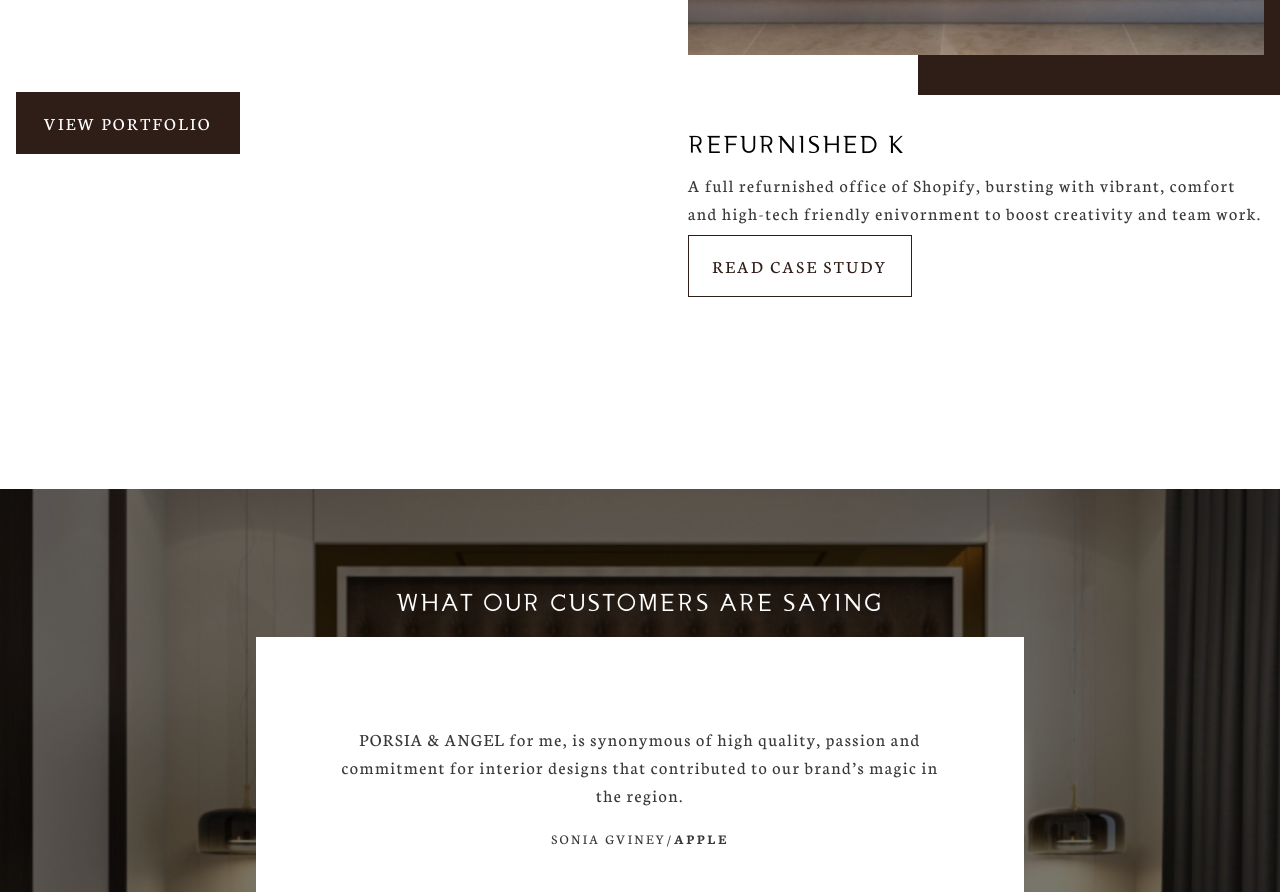
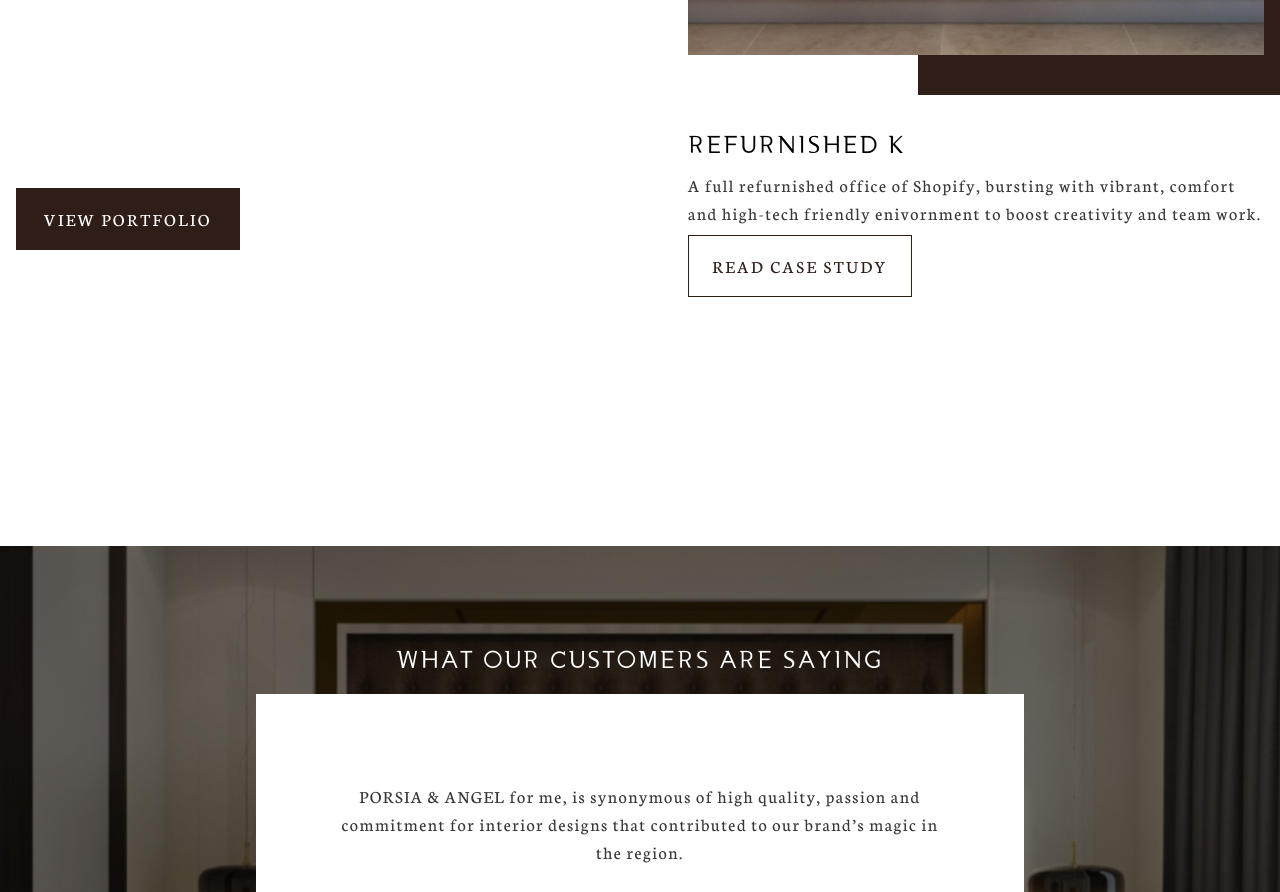
Before and after one commit to veedahv/porsia-angel, a Next.js app: page / in a window 1280 px wide. Shown: the part 3839-4731 px from the top of the page. Built offline with nearby package versions, Linux system fonts and the light colour scheme.

Commit message:
fixed portfolio section

```diff
--- a/components/home/PortfolioSection.js
+++ b/components/home/PortfolioSection.js
@@ -26,11 +26,13 @@ export default function PortfolioSection() {
                                 </button>
                             </div>
                         </div>
+                            <div className="w-fit my-10 lg:my-24 ml-auto lg:mx-0">
                         <Link href="/portfolio">
-                            <button className="border border-primary bg-primary w-56 px-1 py-4 text-base md:text-lg text-white text-center tracking-[2.5px] my-10 lg:my-24 mx-auto lg:mx-0">
+                            <button className="border border-primary bg-primary w-56 px-1 py-4 text-base md:text-lg text-white text-center tracking-[2.5px] my-10 lg:my-24">
                                 VIEW PORTFOLIO
                             </button>
                         </Link>
+                            </div>
                         <div className="">
                             <div className={styles.case2 + " relative z-10 w-full md:mb-[40px] flex items-center justify-center h-[212px] md:h-fit overflow-y-hidden md:overflow-visible"}>
                                 <Image src="/assets/case2.jpg" width="610px" height="714px" alt="Steps to get started" className='mx-auto w-full' />
```
